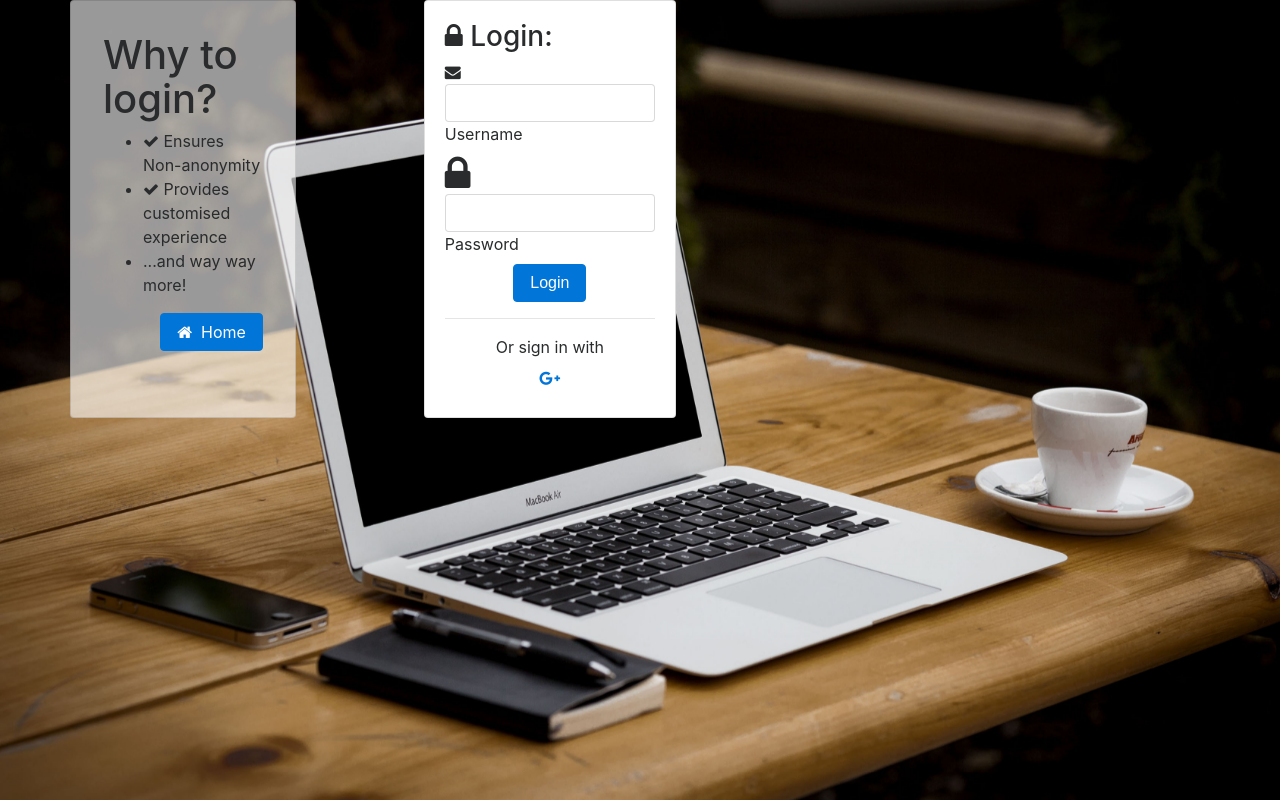
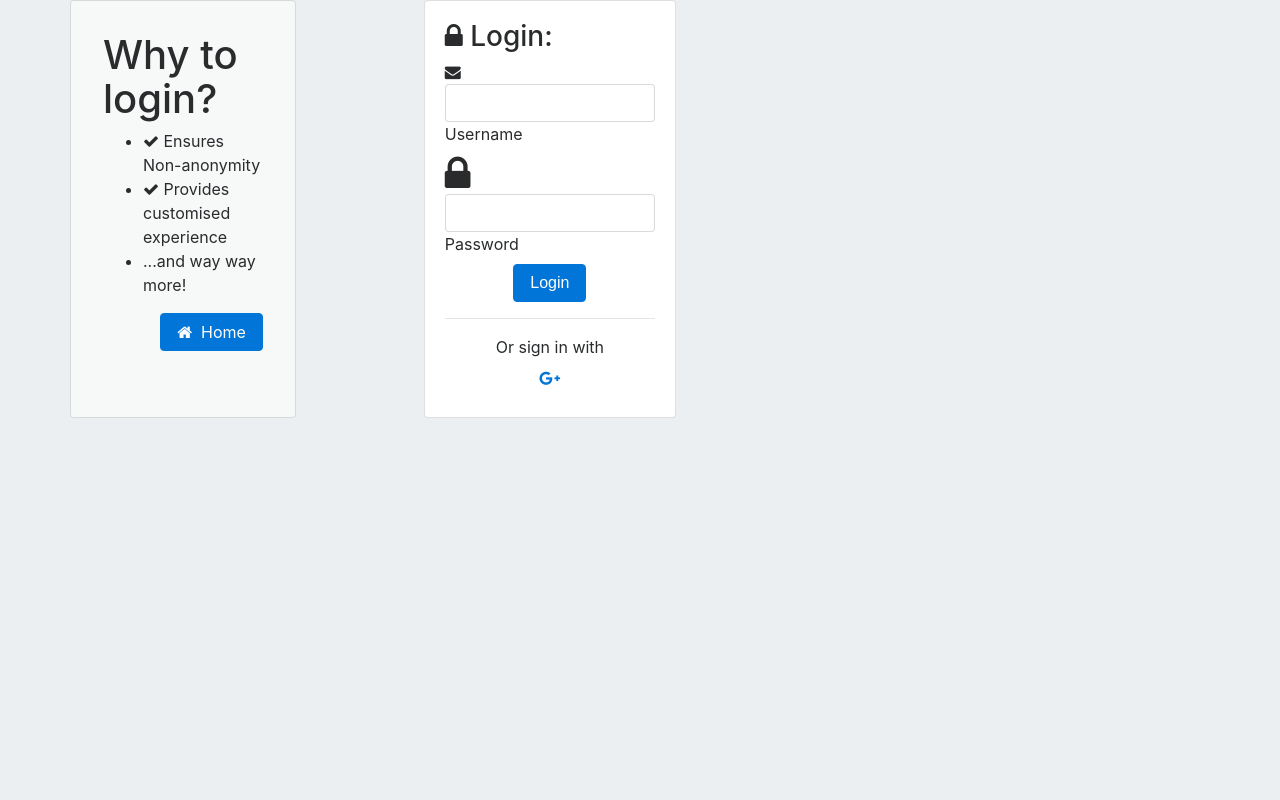
Before and after one commit to devlup-labs/gymkhana_portal, a Django app: page /login/ in a window 1280 px wide. Run offline with Django 3.2, Linux system fonts and the light colour scheme; some libraries are stand-ins or nearby versions.

Commit message:
Changed Background color

```diff
--- a/src/templates/forum/login.html
+++ b/src/templates/forum/login.html
@@ -9,7 +9,7 @@
         html,
         body {
             height: 100%;
-            background: url("{% static 'assets/others/workstation-336369.jpg' %}") no-repeat center center fixed;
+            background-color: #ECEFF1;
             -webkit-background-size: cover;
             -moz-background-size: cover;
             -o-background-size: cover;
```
